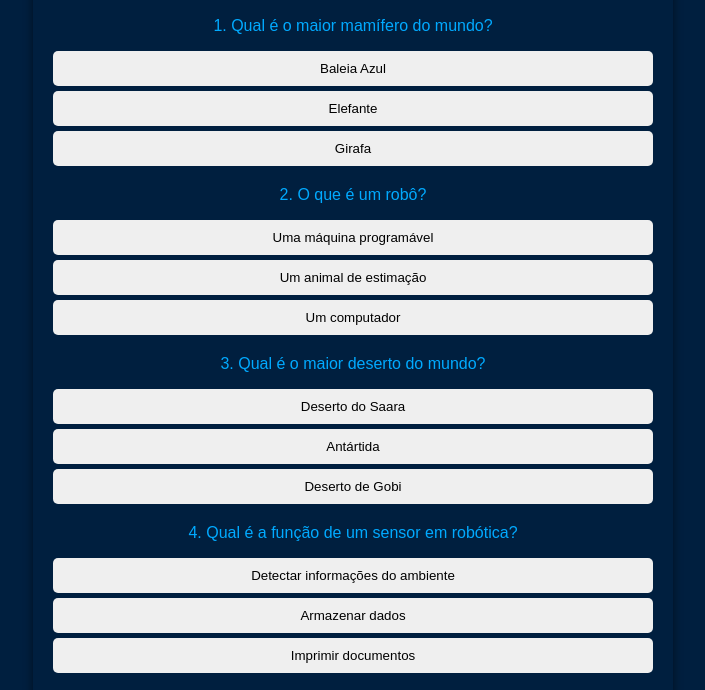
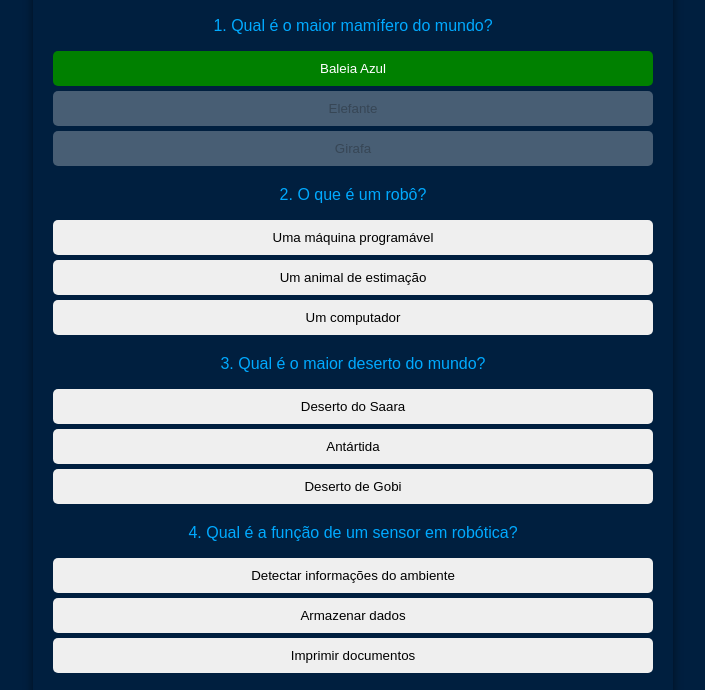
Before and after one commit to yurizada1235/projeto-site, a plain HTML site: page index.html in a window 1280 px wide. Both pictures are taken after a click on the button "Baleia Azul". Shown: the part 101-791 px from the top of the page, without its empty margins (287-992 px from the left). Drawn offline with Linux system fonts and the light colour scheme.

Commit message:
Update index.html

```diff
--- a/index.html
+++ b/index.html
@@ -41,19 +41,43 @@
                 <button type="button" class="answer" data-correct="false">Bambu</button>
             </div>
         </form>
+        <div id="result" class="result" style="display: none;"></div>
     </div>
     <script>
-        const answers = document.querySelectorAll('.answer');
+        const questions = document.querySelectorAll('.question');
+        let score = 0;
+        let totalQuestions = questions.length;
 
-        answers.forEach(answer => {
-            answer.addEventListener('click', function() {
-                const correct = this.dataset.correct === 'true';
-                this.classList.add(correct ? 'correct' : 'wrong');
-                setTimeout(() => {
-                    this.classList.remove('correct', 'wrong');
-                }, 1000);
+        questions.forEach(question => {
+            const answers = question.querySelectorAll('.answer');
+            answers.forEach(answer => {
+                answer.addEventListener('click', function() {
+                    const correct = this.dataset.correct === 'true';
+                    if (correct) {
+                        score++;
+                    }
+
+                    // Marcar a resposta escolhida
+                    this.classList.add(correct ? 'correct' : 'wrong');
+
+                    // Desabilitar todas as respostas desta pergunta
+                    answers.forEach(btn => btn.disabled = true);
+
+                    // Verificar se todas as perguntas foram respondidas
+                    if (Array.from(questions).every(q => Array.from(q.querySelectorAll('.answer')).some(a => a.disabled))) {
+                        setTimeout(showResult, 1000);
+                    }
+                });
             });
         });
+
+        function showResult() {
+            const resultDiv = document.getElementById('result');
+            resultDiv.style.display = 'block';
+            resultDiv.innerHTML = `<h2>Resultado do Quiz</h2>
+                                   <p>Você acertou ${score} de ${totalQuestions} perguntas.</p>
+                                   <p>Você errou ${totalQuestions - score} perguntas.</p>`;
+        }
     </script>
 </body>
 </html>
```
